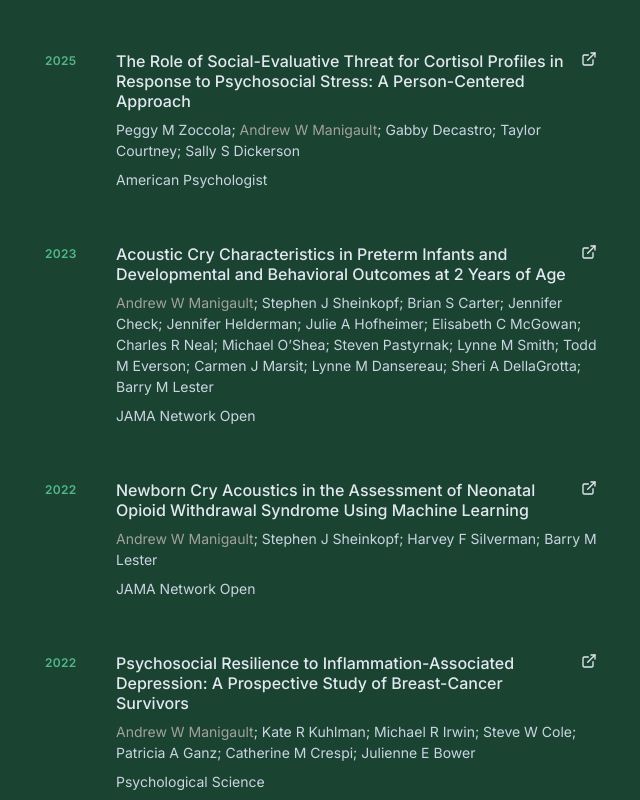
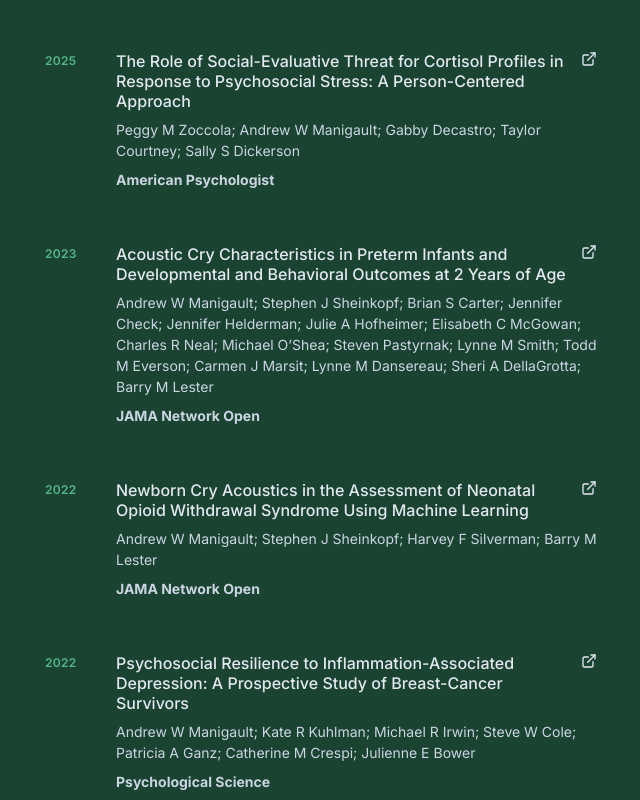
Before and after one commit to amanigaultw/web-portfolio, a Next.js app: page / in a window 1280 px wide. Shown: the part 2160-2960 px from the top of the page, without its empty margins (619-1259 px from the left). Built offline with nearby package versions, Linux system fonts and the light colour scheme.

Commit message:
ColorDistanceText tweaks

```diff
--- a/components/ColorDistanceText.tsx
+++ b/components/ColorDistanceText.tsx
@@ -20,7 +20,7 @@ const ColorDistanceText: React.FC<ColorDistanceTextProps> = ({
   text = "hover me",
   maxDistance = 300,
   closeColor = "rgba(255, 208, 0, 1)",
-  farColor = "#a1a1a1ff",
+  farColor = "#cad5e2",
   style,
 }) => {
   const spanRef = useRef<HTMLSpanElement | null>(null);
--- a/components/PublicationCard.tsx
+++ b/components/PublicationCard.tsx
@@ -40,8 +40,8 @@ export default function PublicationCard({
           <HighlightedList
           values={authors}
           target={'Andrew W Manigault'}
-          maxDistance={400}  />
-          <p className="mt-2 text-sm leading-normal">
+          maxDistance={500}  />
+          <p className="mt-2 text-sm leading-normal font-bold">
             {journal}
           </p>
         </div>
```
